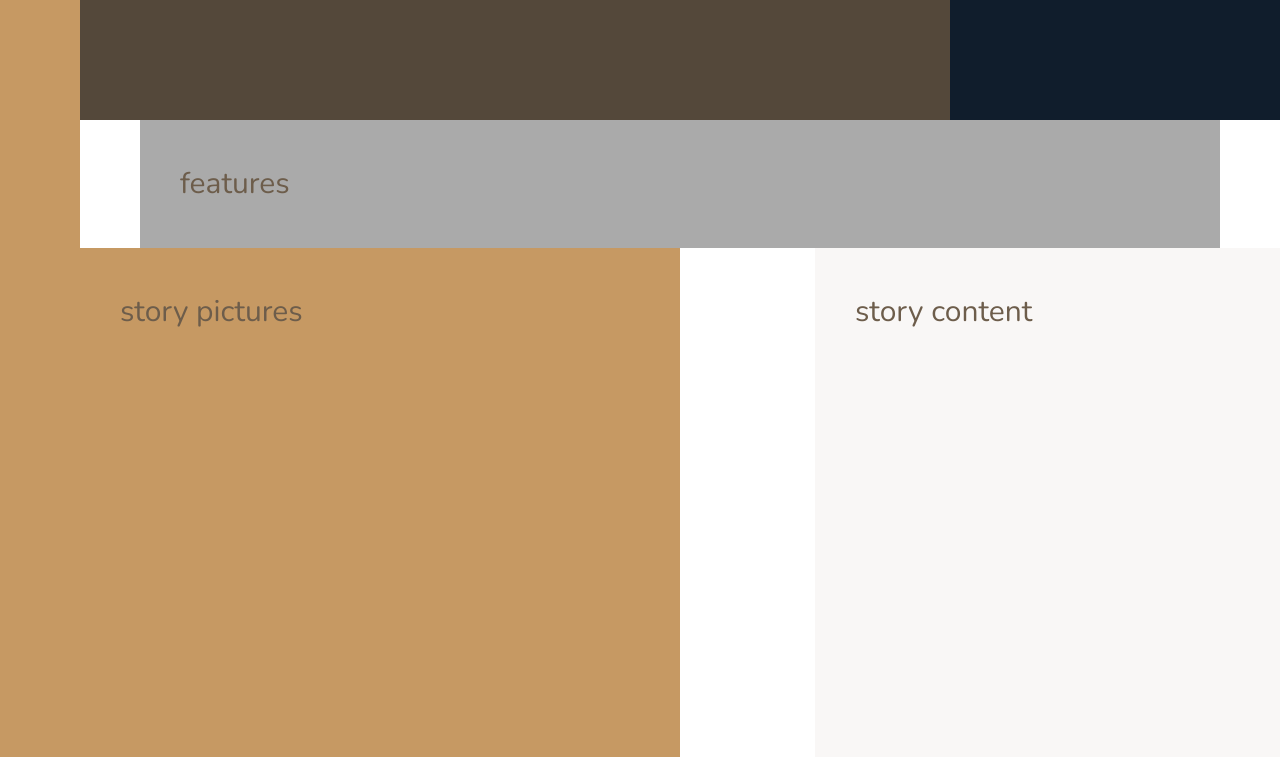
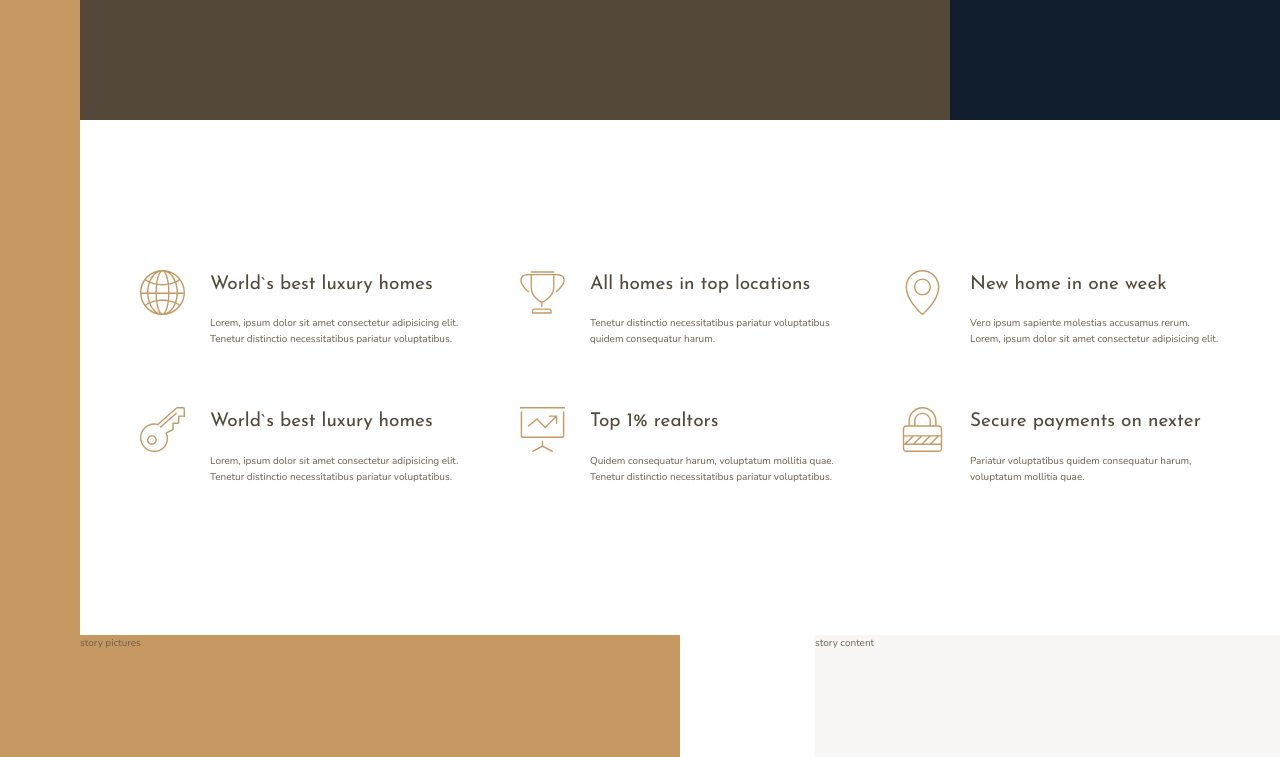
Before and after one commit to grandolinah/udemy-nexter, a website: page index.html in a window 1280 px wide. Shown: the part 520-1277 px from the top of the page. Drawn offline with nearby package versions, Linux system fonts and the light colour scheme.

Commit message:
feature section added

```diff
--- a/index.html
+++ b/index.html
@@ -17,7 +17,54 @@
   <div class="sidebar">Sidebar</div>
   <header class="header">Header</header>
   <div class="realtors">Top 3 realtors</div>
-  <section class="features">features</section>
+  <section class="features">
+    <div class="feature">
+      <svg class="feature__icon">
+        <use xlink:href="img/sprite.svg#icon-global"></use>
+      </svg>
+      <h4 class="heading-4 heading-4--dark">World`s best luxury homes</h4>
+      <p class="feature-text">Lorem, ipsum dolor sit amet consectetur adipisicing elit. Tenetur distinctio
+        necessitatibus pariatur voluptatibus.</p>
+    </div>
+    <div class="feature">
+      <svg class="feature__icon">
+        <use xlink:href="img/sprite.svg#icon-trophy"></use>
+      </svg>
+      <h4 class="heading-4 heading-4--dark">All homes in top locations</h4>
+      <p class="feature-text">Tenetur distinctio necessitatibus pariatur voluptatibus quidem consequatur harum.</p>
+    </div>
+    <div class="feature">
+      <svg class="feature__icon">
+        <use xlink:href="img/sprite.svg#icon-map-pin"></use>
+      </svg>
+      <h4 class="heading-4 heading-4--dark">New home in one week</h4>
+      <p class="feature-text">Vero ipsum sapiente molestias accusamus rerum. Lorem, ipsum dolor sit amet consectetur
+        adipisicing elit.</p>
+    </div>
+    <div class="feature">
+      <svg class="feature__icon">
+        <use xlink:href="img/sprite.svg#icon-key"></use>
+      </svg>
+      <h4 class="heading-4 heading-4--dark">World`s best luxury homes</h4>
+      <p class="feature-text">Lorem, ipsum dolor sit amet consectetur adipisicing elit. Tenetur distinctio
+        necessitatibus pariatur voluptatibus.</p>
+    </div>
+    <div class="feature">
+      <svg class="feature__icon">
+        <use xlink:href="img/sprite.svg#icon-presentation"></use>
+      </svg>
+      <h4 class="heading-4 heading-4--dark">Top 1% realtors</h4>
+      <p class="feature-text">Quidem consequatur harum, voluptatum mollitia quae. Tenetur distinctio necessitatibus
+        pariatur voluptatibus.</p>
+    </div>
+    <div class="feature">
+      <svg class="feature__icon">
+        <use xlink:href="img/sprite.svg#icon-lock"></use>
+      </svg>
+      <h4 class="heading-4 heading-4--dark">Secure payments on nexter</h4>
+      <p class="feature-text">Pariatur voluptatibus quidem consequatur harum, voluptatum mollitia quae.</p>
+    </div>
+  </section>
   <div class="story__pictures">story pictures</div>
   <div class="story__content">story content</div>
   <section class="homes">homes</section>
--- a/sass/_base.scss
+++ b/sass/_base.scss
@@ -42,9 +42,4 @@
     minmax(6rem, 1fr) [center-start]
     repeat(8, [col-start] minmax(min-content, 14rem) [col-end])
     [center-end] minmax(6rem, 1fr) [full-end];
-
-  & > * {
-    padding: 40px;
-    font-size: 3rem;
-  }
 }
--- a/sass/_features.scss
+++ b/sass/_features.scss
@@ -1,4 +1,27 @@
 .features {
   grid-column: center-start / center-end;
-  background-color: $color-grey-light-2;
+  display: grid;
+  grid-template-columns: repeat(auto-fit, minmax(25rem, 1fr));
+  grid-gap: 6rem;
+  margin: 15rem 0;
+  align-items: start;
 }
+
+.feature {
+  display: grid;
+  grid-template-columns: min-content 1fr;
+  grid-row-gap: 1.5rem;
+  grid-column-gap: 2.5rem;
+
+  &__icon {
+    width: 4.5rem;
+    height: 4.5rem;
+    grid-row: 1 / span 2;
+    transform: translateT(-1rem);
+    fill: $color-primary;
+  }
+
+  &__text {
+    font-size: 1.7rem;
+  }
+}
--- a/sass/_typography.scss
+++ b/sass/_typography.scss
@@ -0,0 +1,29 @@
+%heading {
+  font-family: $font-display;
+  font-weight: 400;
+}
+
+.heading-1 {
+  @extend %heading;
+}
+
+.heading-2 {
+  @extend %heading;
+}
+
+.heading-3 {
+  @extend %heading;
+}
+
+.heading-4 {
+  @extend %heading;
+  font-size: 1.9rem;
+
+  &--light {
+    color: $color-grey-light-1;
+  }
+
+  &--dark {
+    color: $color-grey-dark-1;
+  }
+}
```
Also changed, not shown: css/style.css.
